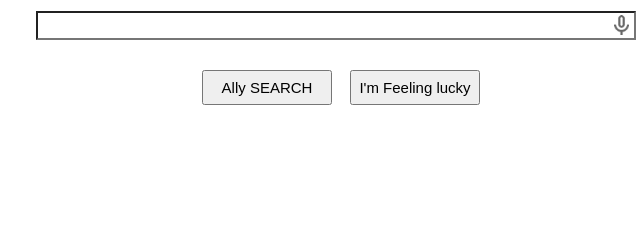
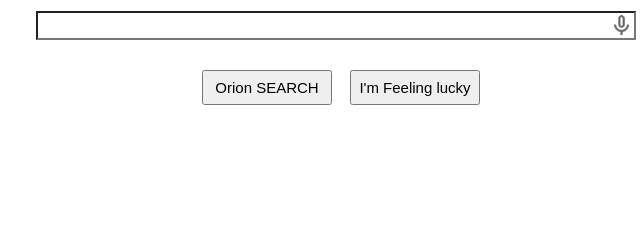
Before and after one commit to asipple1/Google-home-page, a plain HTML site: page index.html in a window 1280 px wide. Shown: the part 389-629 px from the top of the page, 304-944 px from the left. Drawn offline with Linux system fonts and the light colour scheme.

```diff
--- a/index.html
+++ b/index.html
@@ -23,7 +23,7 @@
             <form>
         <input type="search">
             <button name="Search">
-            Ally SEARCH
+            Orion SEARCH
             </button>
             <button name="I'm Feeling lucky">I'm Feeling lucky</button>
             </form>
```
